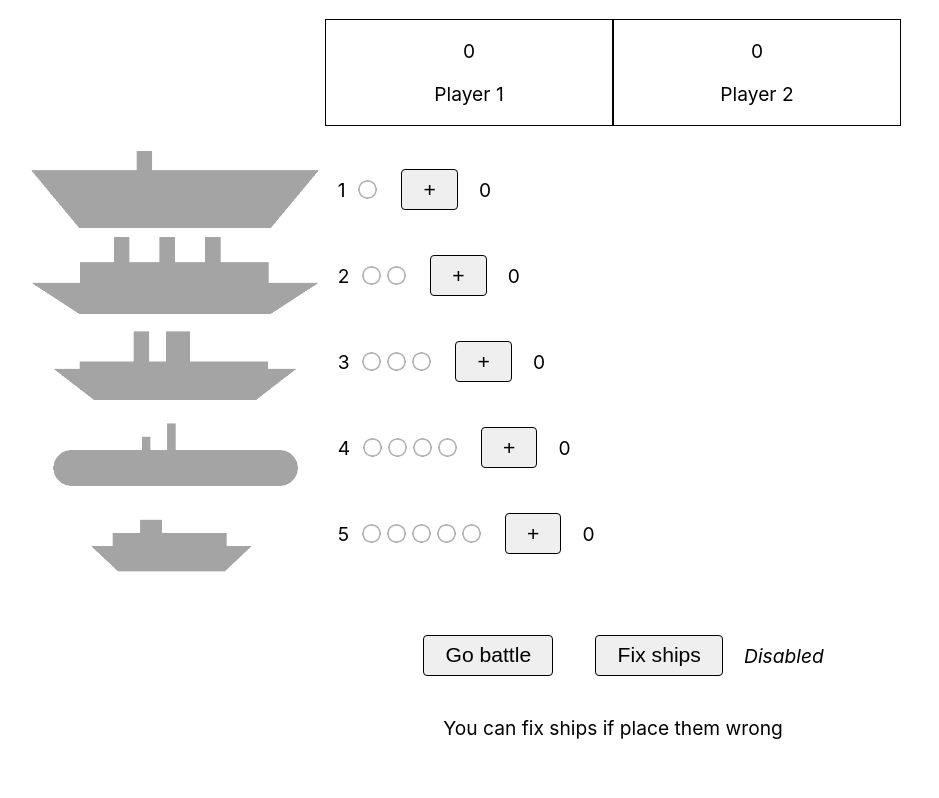
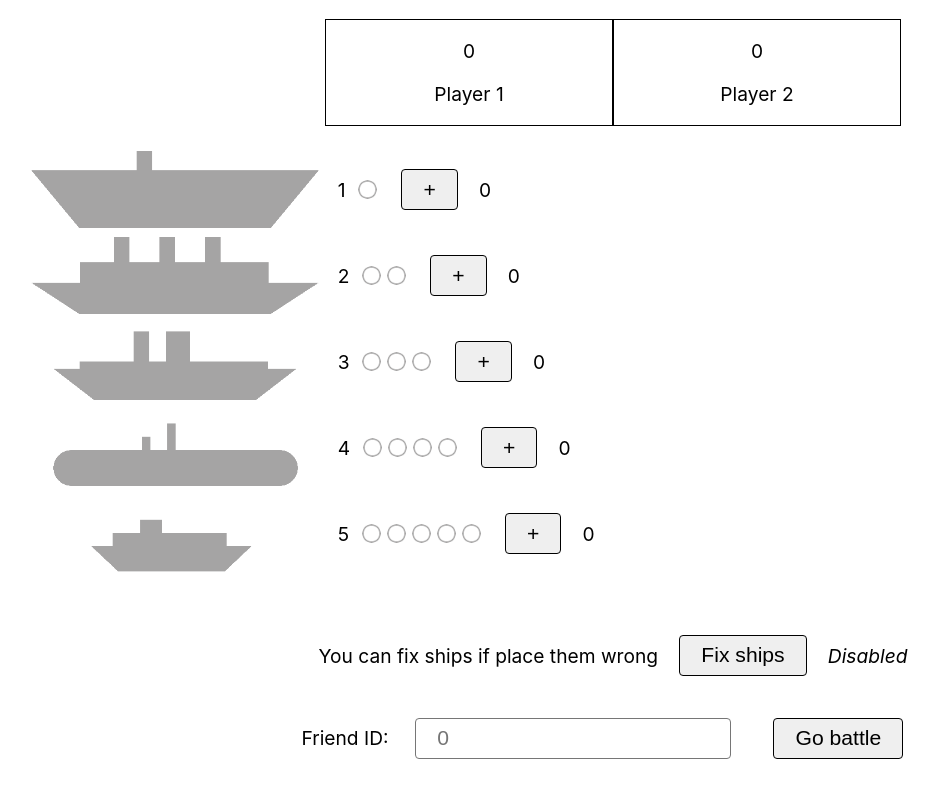
Before and after one commit to istudyatuni/sea-battle, a React (Create React App) app in the folder web/: page / in a window 1280 px wide. Shown: the part 739-1537 px from the top of the page, without its empty margins (27-966 px from the left). Built offline with nearby package versions, Linux system fonts and the light colour scheme.

Commit message:
Now can play with other, but necessary tap "get opponent ID"

```diff
--- a/web/src/components/App/App.css
+++ b/web/src/components/App/App.css
@@ -14,7 +14,7 @@
   flex-grow: 7;
 }
 
-button {
+button, input {
   border-radius: 4px;
   border-style: solid;
   border-width: 1px;
--- a/web/src/components/App/App.tsx
+++ b/web/src/components/App/App.tsx
@@ -11,7 +11,7 @@ import {
   BoolToOnOff, HitOrMiss
 } from './AppFunctions'
 
-import { SendShips } from './AppServerAPI'
+import { SendShips, getOpponentID } from './AppServerAPI'
 
 const App: React.FC = () => {
   const [countPlayer1, setCount1] = useState(0)
@@ -20,6 +20,8 @@ const App: React.FC = () => {
   const [gameMode, setMode] = useState(0)
   const [field, setField] = useState<number[][]>(FieldInit())
   const [isClear, setClear] = useState(false)
+
+  const [opponentID, setOpponentID] = useState("0")
   const [ID, setID] = useState("0")
 
   function changeField(x: number, y: number, new_value: number) {
@@ -29,9 +31,7 @@ const App: React.FC = () => {
   }
 
   const goBattle = async () => {
-    let sendShips = field
-
-    await SendShips(sendShips, setID)
+    await SendShips(field, setID, opponentID)
 
     setField(FieldInit())
     setMode(1)
@@ -46,7 +46,7 @@ const App: React.FC = () => {
   */
   const [wtf, setWTF] = useState(0)
   const shot = async (x: number, y: number) => {
-    await HitOrMiss(ID, x, y, changeField)
+    await HitOrMiss(opponentID, x, y, changeField)
     setWTF(wtf+1)
   }
 
@@ -62,8 +62,13 @@ const App: React.FC = () => {
           goBattle={goBattle}
           isClear={isClear}
           setClear={setClear}
+          setOpponentID={setOpponentID}
           ID={ID}
         />
+        <button onClick={()=>{getOpponentID(ID, setOpponentID)}}
+                style={HideOrNot((gameMode+1)%2)}
+                id="getID"
+        >Get opponent ID</button>
       </div>
 
       <div className="inline-field">
--- a/web/src/components/App/AppServerAPI.ts
+++ b/web/src/components/App/AppServerAPI.ts
@@ -1,17 +1,20 @@
 import { toggleServerPopup } from './AppFunctions'
 
-export const SendShips = async (ships: number[][], setID: (arg0: string)=>void) => {
+export const SendShips = async (ships: number[][], setID: (arg0: string)=>void,
+  opID: string) => {
   const response = await fetch('/ships', {
     method: 'POST',
     headers: { 'Content-Type': 'application/json' },
-    body: JSON.stringify({ ships: ships }),
+    body: JSON.stringify({ opponent: opID, ships: ships }),
   });
 
   if(response.ok) {
     let resp = await response.json() as {
       id: string;
+      opponent: string;
     }
     setID(resp.id)
+    toggleServerPopup(false)
   } else {
     // server unavailable
     toggleServerPopup(true)
@@ -23,7 +26,7 @@ export const SendShot = async (id: string,
                                 y: number,
                                 sendResp: (arg0: any)=>any
                               ) => {
-  let url = '/shot/?id=' + id + '&x=' + x + '&y=' + y
+  let url = '/shot?id=' + id + '&x=' + x + '&y=' + y
   const response = await fetch(url, {
     method: 'GET',
     headers: { 'Content-Type': 'application/json' }
@@ -35,7 +38,33 @@ export const SendShot = async (id: string,
       type: string;
     }
     await sendResp(resp)
+    toggleServerPopup(false)
   } else {
     // server unavailable
+    toggleServerPopup(true)
   }
 }
+
+export const getOpponentID = async (id: string, setOpID: (arg0: string)=>void) => {
+  let url = '/opponentID?id=' + id
+  const response = await fetch(url, {
+    method: 'GET',
+    headers: { 'Content-Type': 'application/json' }
+  });
+
+  if(response.ok) {
+    let resp = await response.json() as {
+      opponentID: string;
+    }
+    setOpID(resp.opponentID)
+    toggleServerPopup(false)
+
+    // hide button
+    let getID = document.getElementById('getID')
+    if(getID!==null && resp.opponentID !== "0")
+      getID.style.display = 'none'
+  } else {
+    // server unavailable
+    toggleServerPopup(true)
+  }
+}
--- a/web/src/components/App/Buttons.tsx
+++ b/web/src/components/App/Buttons.tsx
@@ -1,4 +1,6 @@
-import React from 'react';
+import React, { useState } from 'react';
+
+import './App.css'
 
 import {
   HideOrNot, BoolToOnOff
@@ -12,16 +14,31 @@ type ButtonsProps = {
 
   setClear: (arg0: boolean) => any,
   isClear: boolean,
+
+  setOpponentID: (arg0: string) => any,
   ID: string
 }
 
-const Buttons: React.FC<ButtonsProps> = ({ setMode, gameMode, goBattle, setClear, isClear, ID }) => {
+const Buttons: React.FC<ButtonsProps> = ({ setMode, gameMode, goBattle, setClear, isClear, setOpponentID, ID }) => {
+  const [newID, setNewID] = useState("")
+
+  function handleChange(event: any) {
+    let a = event.target.value
+    if(a > 0) {
+      setNewID(a)
+      setOpponentID(a)
+    }
+  }
+
+  function submitID(event: any) {
+    goBattle()
+    event.preventDefault()
+  }
+
   return (
     <div className="Buttons">
-      <button
-          onClick={goBattle}
-          style={HideOrNot(gameMode)}>
-        Go battle</button>
+      <span style={HideOrNot(gameMode)}>
+        You can fix ships if place them wrong</span>
       <button
           onClick={()=>setClear(!isClear)}
           style={HideOrNot(gameMode)}>
@@ -29,11 +46,18 @@ const Buttons: React.FC<ButtonsProps> = ({ setMode, gameMode, goBattle, setClear
       <i style={HideOrNot(gameMode)}>
         {BoolToOnOff(isClear)}</i>
 
-      <p style={HideOrNot(gameMode)}>
-        You can fix ships if place them wrong</p>
-
-      <p style={HideOrNot((gameMode+1)%2)} onClick={()=>setMode(0)}>
-        Good game! id={ID}</p>
+      <form onSubmit={submitID} style={HideOrNot(gameMode)} >
+        <label>
+          Friend ID: <input
+            type="number"
+            value={newID}
+            placeholder="0"
+            onChange={handleChange} />
+        </label>
+        <input type="submit" value="Go battle"/>
+      </form>
+      <p style={HideOrNot((gameMode+1)%2)}>
+        Good game! Your ID: {ID}</p>
     </div>
   );
 };
```
